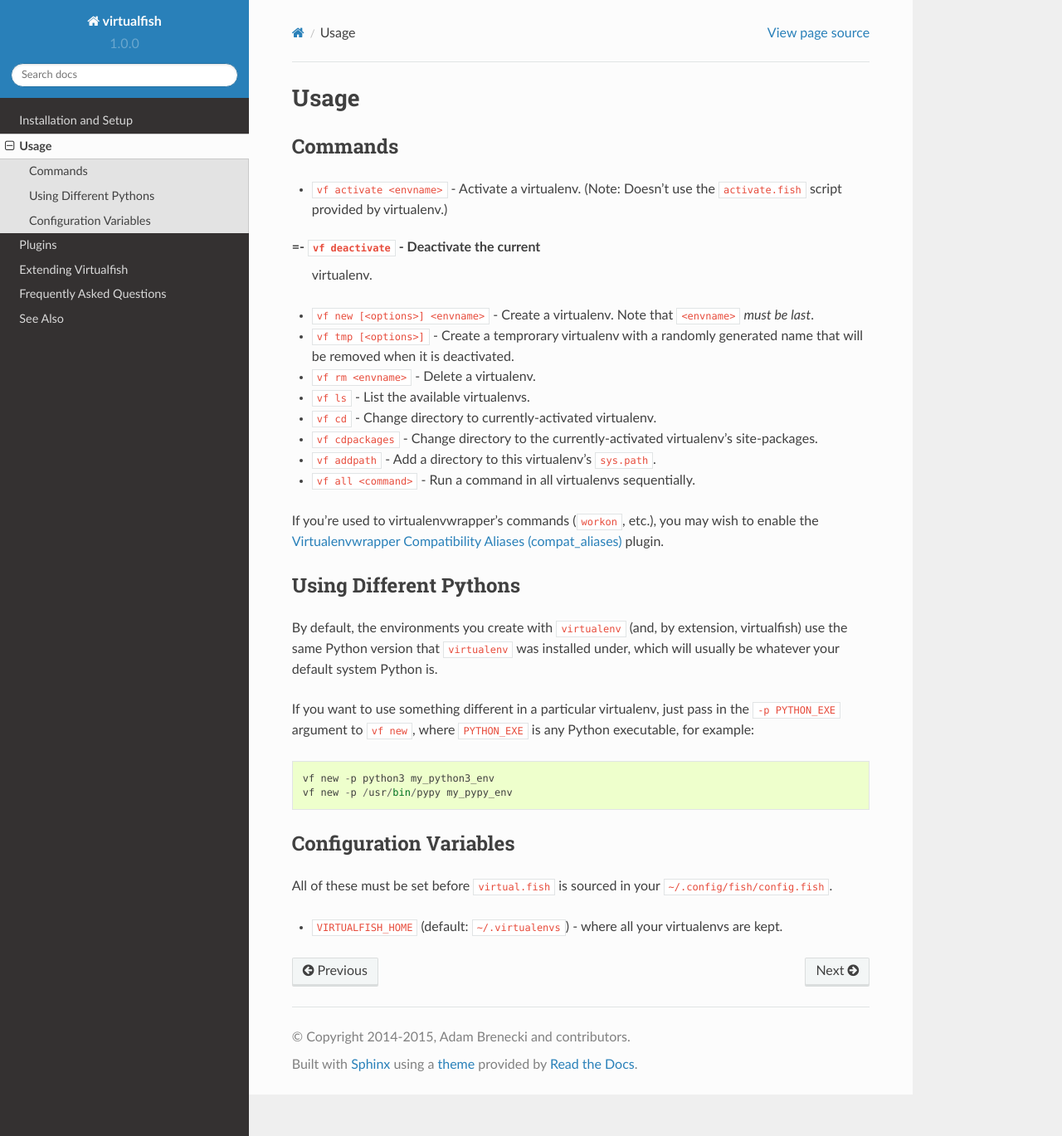
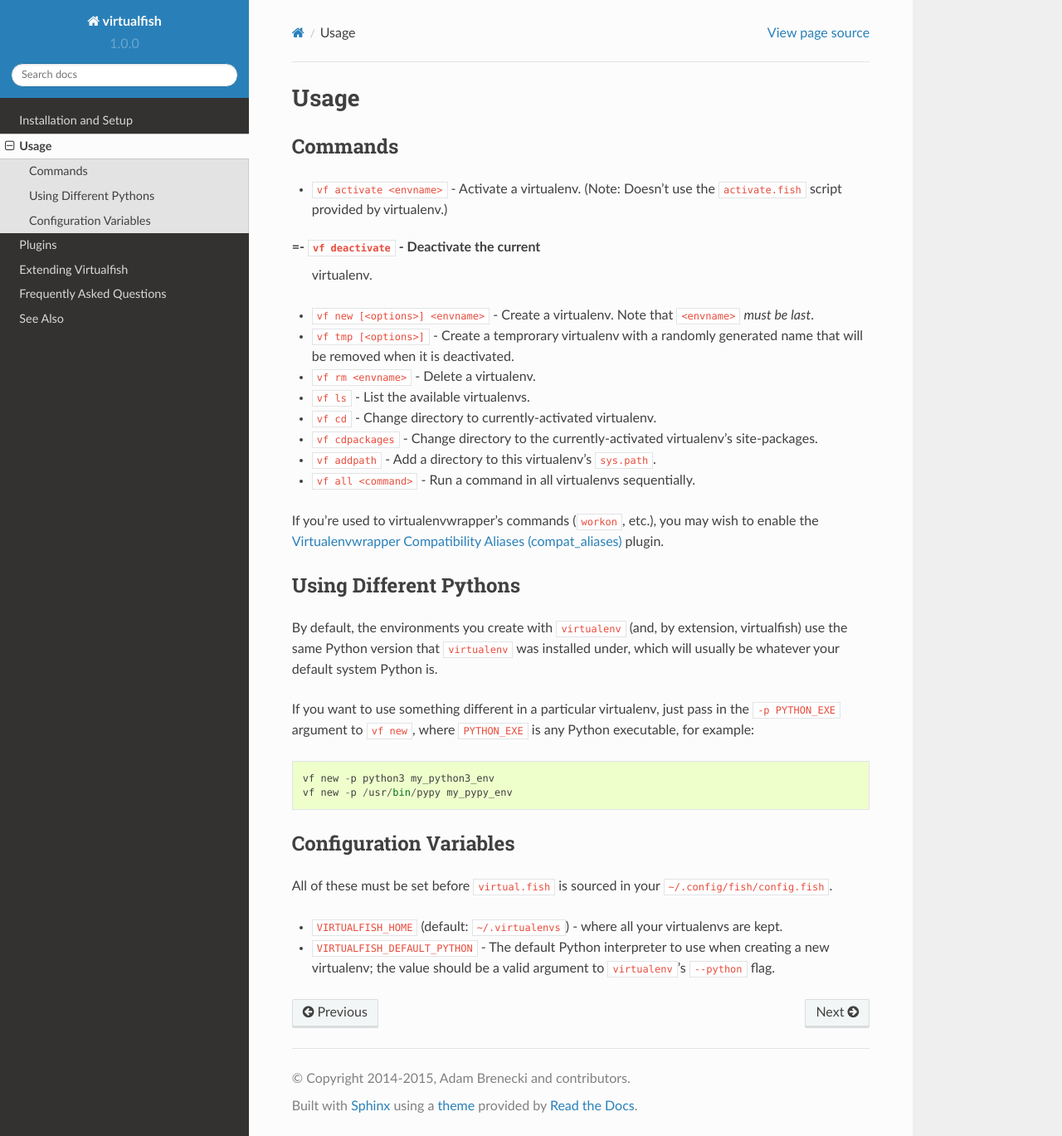
Before and after one commit to justinmayer/virtualfish, a Sphinx documentation site: the page built from docs/usage.rst, in a window 1280 px wide and 1369 px high. Shown: the whole window at 83% size. Built offline with Sphinx 7.4.7 and the Read the Docs theme 2.0.0, drawn with Linux system fonts in a browser that asks for light colours.

Commit message:
feat(new): Specify a default Python to use.
Closes #53

```diff
--- a/docs/usage.rst
+++ b/docs/usage.rst
@@ -49,3 +49,4 @@ All of these must be set before ``virtual.fish`` is sourced in your
 
 -  ``VIRTUALFISH_HOME`` (default: ``~/.virtualenvs``) - where all your
    virtualenvs are kept.
+-  ``VIRTUALFISH_DEFAULT_PYTHON`` - The default Python interpreter to use when creating a new virtualenv; the value should be a valid argument to ``virtualenv``'s ``--python`` flag.
```
Also changed, not shown: 1 other file.
